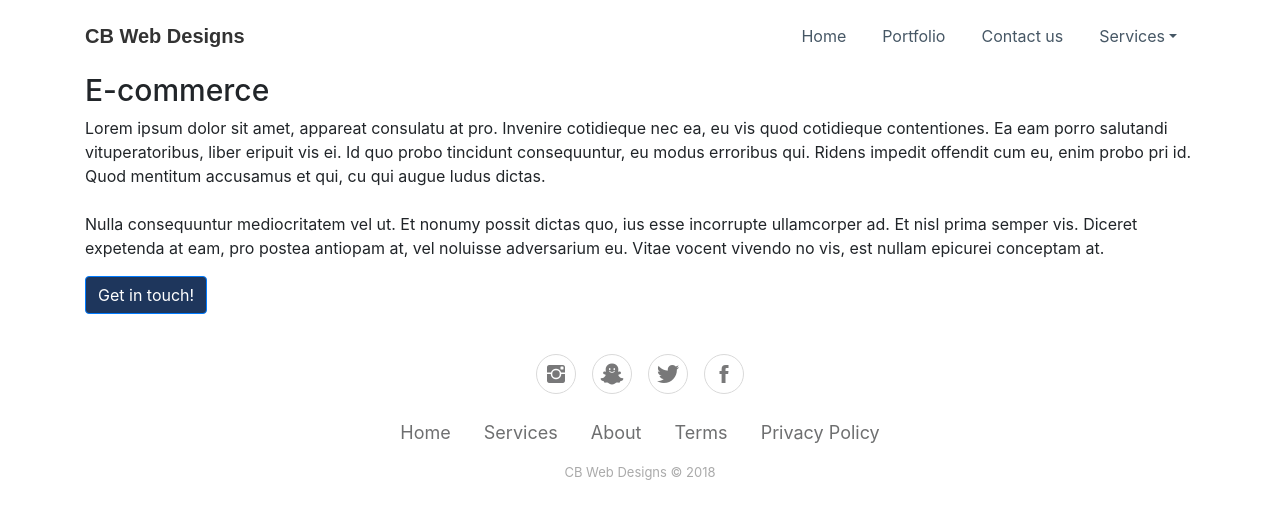
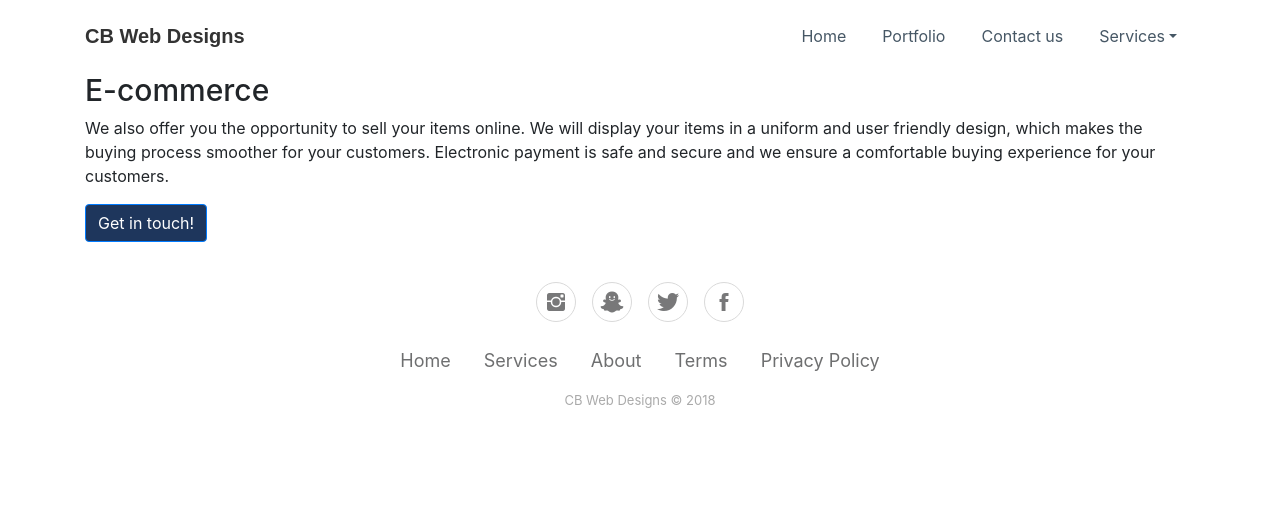
Before and after one commit to NeutronDevelopment/CB-WebDesign, a plain HTML site: page eccommerce.html in a window 1280 px wide. Drawn offline with nearby package versions, Linux system fonts and the light colour scheme; files whose address does not match are found by name; a web font is replaced by a local one.

Commit message:
ecommerce

```diff
--- a/eccommerce.html
+++ b/eccommerce.html
@@ -46,9 +46,7 @@
             <div class="row">
                 <div class="col-md-12">
                     <h1 style="font-size:30px;">E-commerce</h1>
-                    <p>Lorem ipsum dolor sit amet, appareat consulatu at pro. Invenire cotidieque nec ea, eu vis quod cotidieque contentiones. Ea eam porro salutandi vituperatoribus, liber eripuit vis ei. Id quo probo tincidunt consequuntur, eu modus erroribus
-                        qui. Ridens impedit offendit cum eu, enim probo pri id. Quod mentitum accusamus et qui, cu qui augue ludus dictas. <br> <br>Nulla consequuntur mediocritatem vel ut. Et nonumy possit dictas quo, ius esse incorrupte ullamcorper ad.
-                        Et nisl prima semper vis. Diceret expetenda at eam, pro postea antiopam at, vel noluisse adversarium eu. Vitae vocent vivendo no vis, est nullam epicurei conceptam at.</p><button class="btn btn-primary" type="button" style="background-color:rgb(30,54,92);">Get in touch!</button></div>
+                    <p> We also offer you the opportunity to sell your items online. We will display your items in a uniform and user friendly design, which makes the buying process smoother for your customers. Electronic payment is safe and secure and we ensure a comfortable buying experience for your customers. </p><button class="btn btn-primary" type="button" style="background-color:rgb(30,54,92);">Get in touch!</button></div>
             </div>
         </div>
     </div>
```
